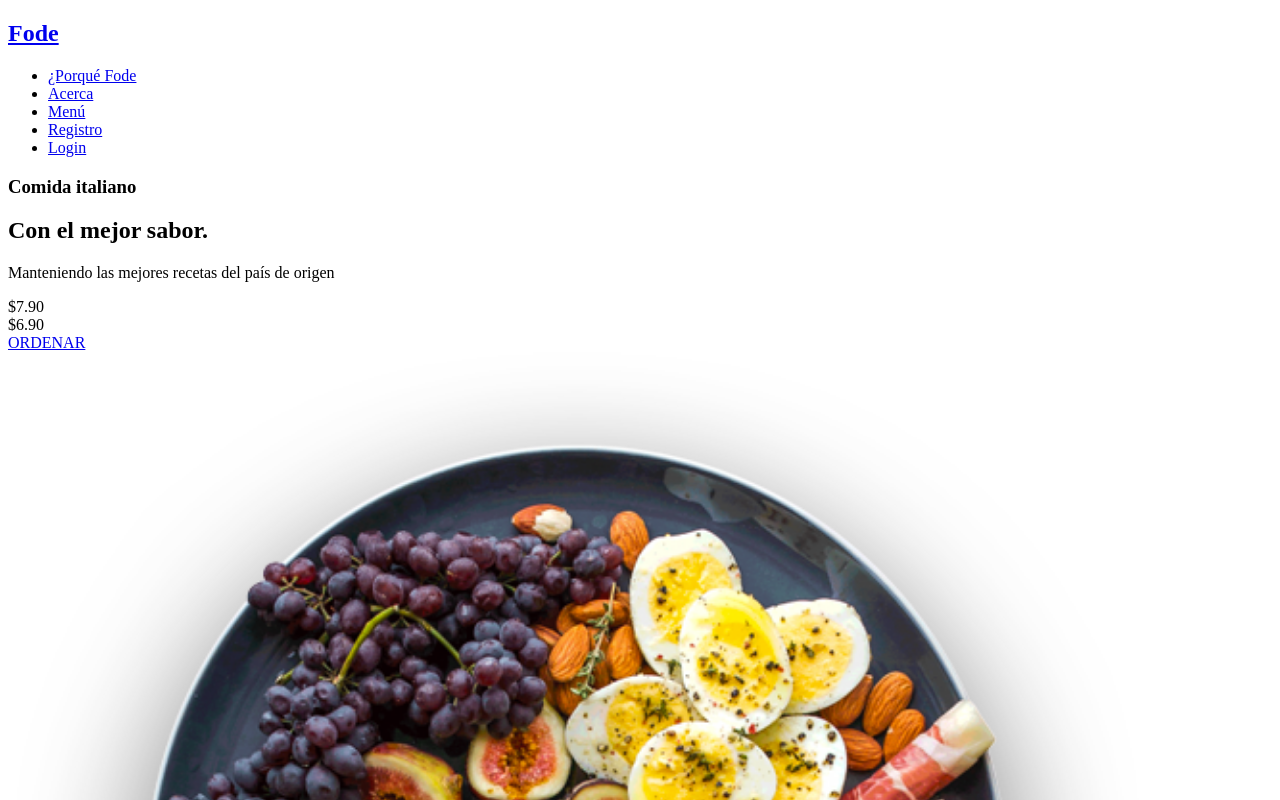
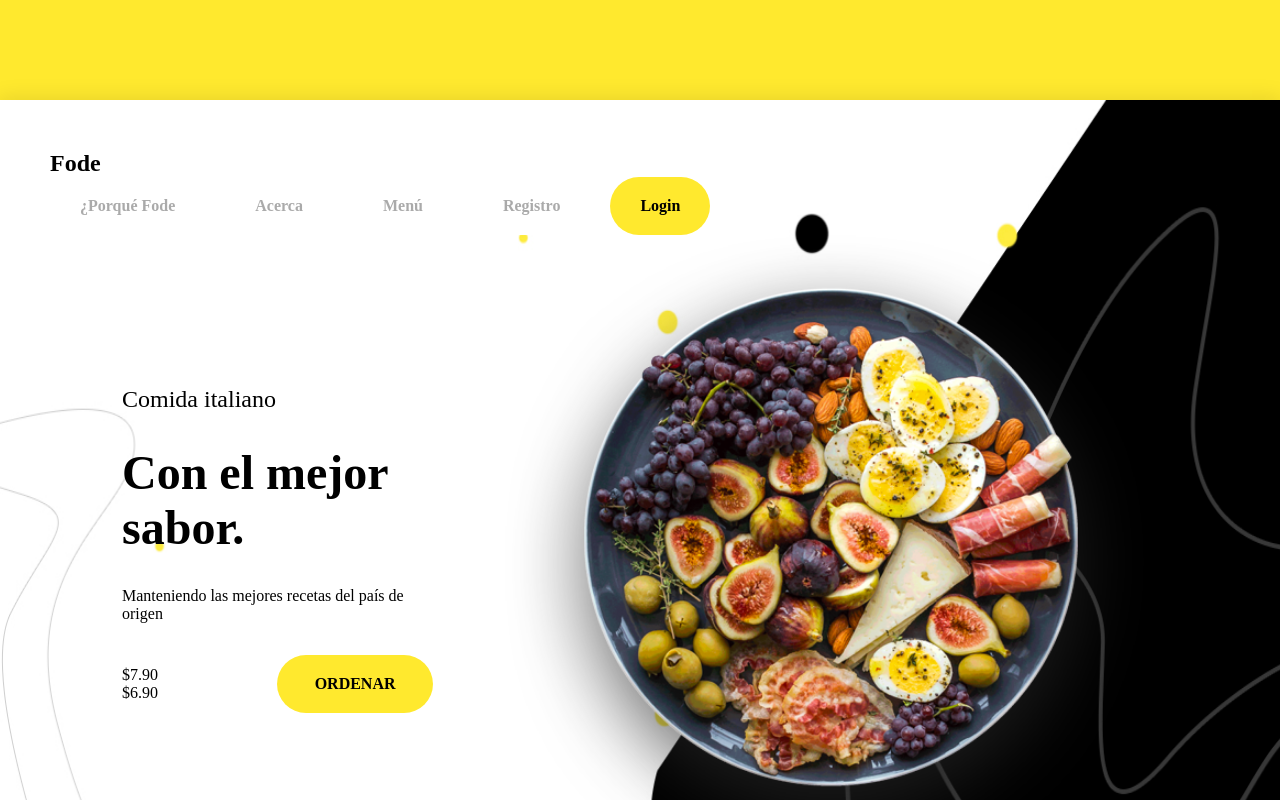
Before and after one commit to eramirezp28/PROYECTO_SASS, a plain HTML site: page index.html in a window 1280 px wide. Shown: the top 800 px of the page. Drawn offline with Linux system fonts and the light colour scheme.

Commit message:
agregando estilos a las listas

```diff
--- a/SCSS/styles.scss
+++ b/SCSS/styles.scss
@@ -37,3 +37,22 @@ h3{
     background-image: url(../img/fondo.jpg);
     background-size: 100% 100%;
 }
+ul{
+    @include reset-pm();
+    list-style: none;
+    display: flex;
+    gap: 20px;
+
+    li{
+        a{
+            @include btn($background-color:$terciary-color,
+            $color:$font-color,
+            $bold:'true');
+
+            &:hover{
+                @include btn($secondary-color,$terciary-color ,'false' );
+                box-shadow: $box-shadow;
+            }
+        }
+    }
+}
--- a/index.html
+++ b/index.html
@@ -3,6 +3,7 @@
 <head>
     <meta charset="UTF-8">
     <meta name="viewport" content="width=device-width, initial-scale=1.0">
+    <link rel="stylesheet" href="./SCSS/styles.css">
     <title>Document</title>
 </head>
 <body>
```
Also changed, not shown: SCSS/styles.css, 1 other file.
